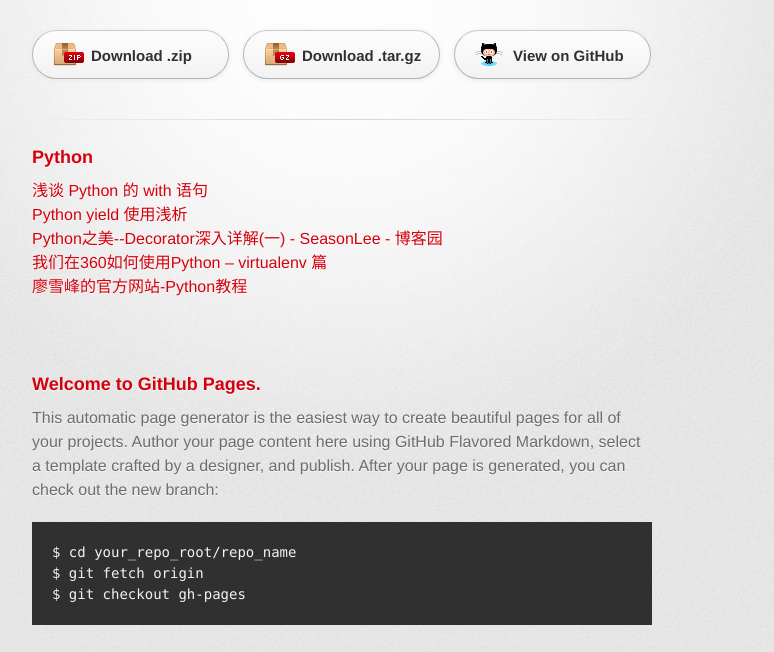
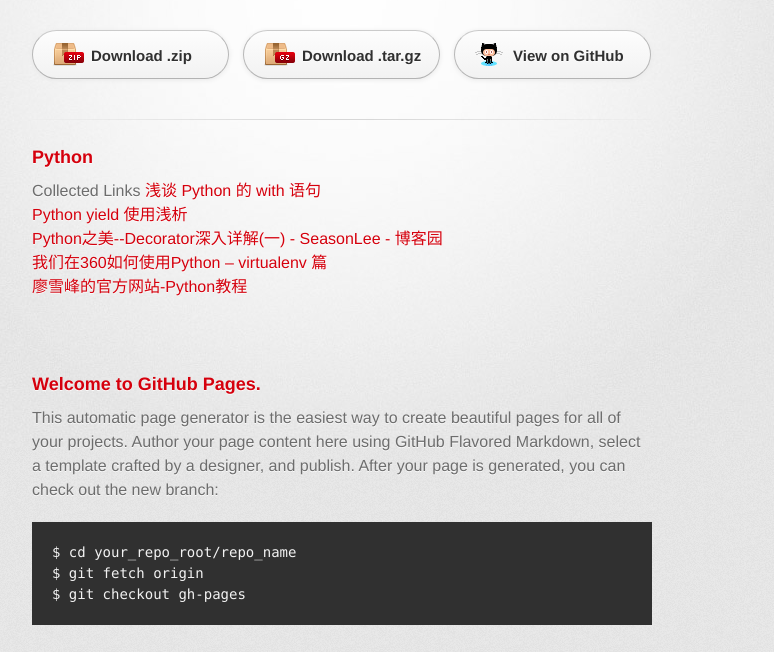
Before and after one commit to jahei/collection, a plain HTML site: page index.html in a window 1280 px wide. Shown: the part 127-779 px from the top of the page, without its empty margins (298-1072 px from the left). Drawn offline with Linux system fonts and the light colour scheme; a web font is replaced by a local one.

Commit message:
Update index.html

```diff
--- a/index.html
+++ b/index.html
@@ -33,6 +33,7 @@
         <section id="main_content">
 
 <h3>Python</h3>
+Collected Links
 <a href='http://www.ibm.com/developerworks/cn/opensource/os-cn-pythonwith/'>浅谈 Python 的 with 语句</a><br/>
 <a href='http://www.ibm.com/developerworks/cn/opensource/os-cn-python-yield/'>Python yield 使用浅析</a><br/>
 <a href='http://www.cnblogs.com/SeasonLee/articles/1719444.html'>Python之美--Decorator深入详解(一) - SeasonLee - 博客园</a><br/>
```
